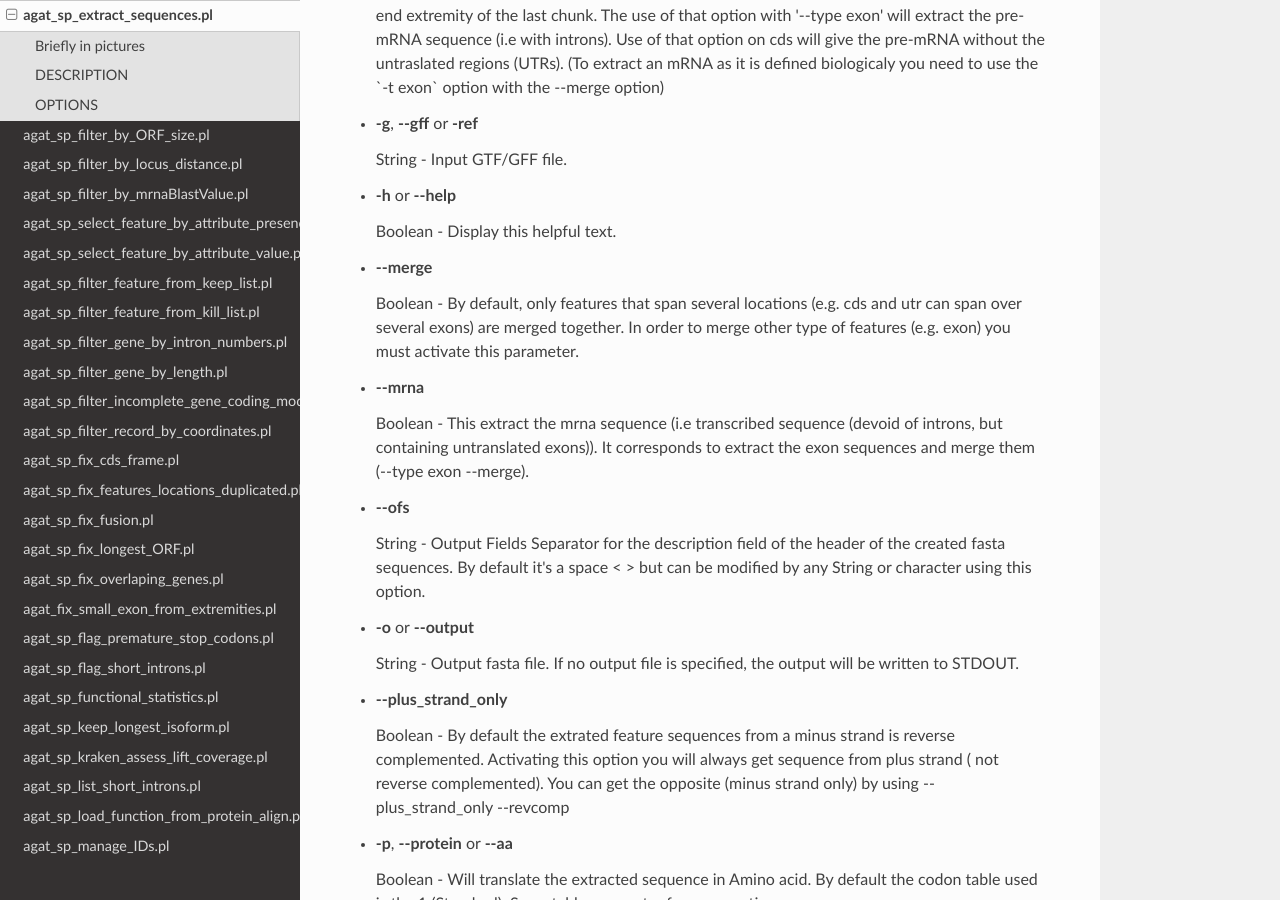
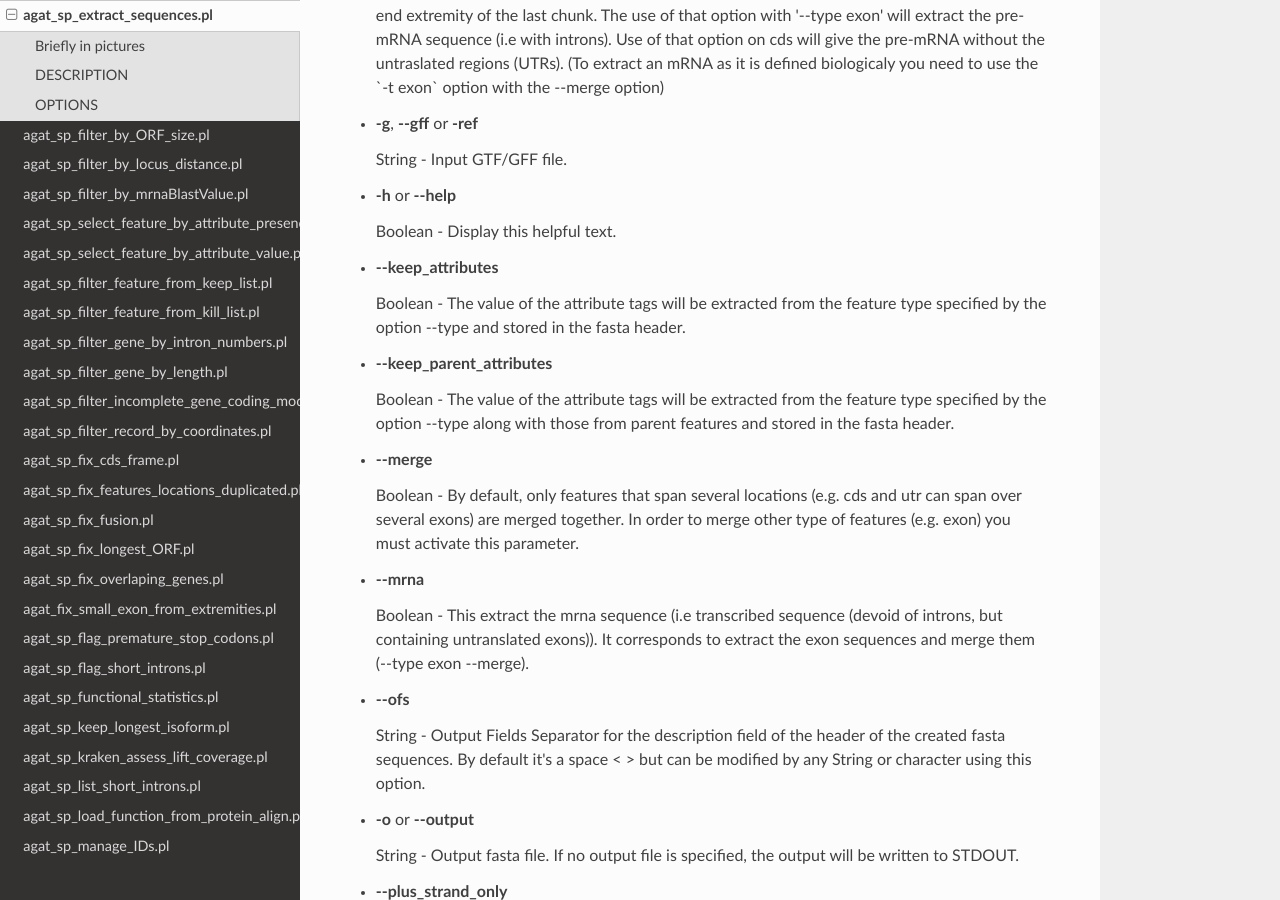
Before and after one commit to NBISweden/AGAT, a Sphinx documentation site: the page built from docs/tools/agat_sp_extract_sequences.md, in a window 1280 px wide and 900 px high, scrolled down 3677 px. Built offline with Sphinx 7.4.7 and the Read the Docs theme 2.0.0, drawn with Linux system fonts in a browser that asks for light colours; pages that are not in the unit, such as notebooks, are missing from menus.

Commit message:
add new params for agat_sp_extract_sequences.md in the doc

```diff
--- a/docs/tools/agat_sp_extract_sequences.md
+++ b/docs/tools/agat_sp_extract_sequences.md
@@ -139,6 +139,16 @@ agat_sp_extract_sequences.pl --help
 
     Boolean - Display this helpful text.
 
+- **--keep_attributes**
+
+    Boolean - The value of the attribute tags will be extracted from the feature type
+    specified by the option --type and stored in the fasta header.
+
+- **--keep_parent_attributes**
+
+    Boolean - The value of the attribute tags will be extracted from the feature type
+    specified by the option --type along with those from parent features and stored in the fasta header.
+
 - **--merge**
 
     Boolean - By default, only features that span several locations (e.g. cds and utr can
```
